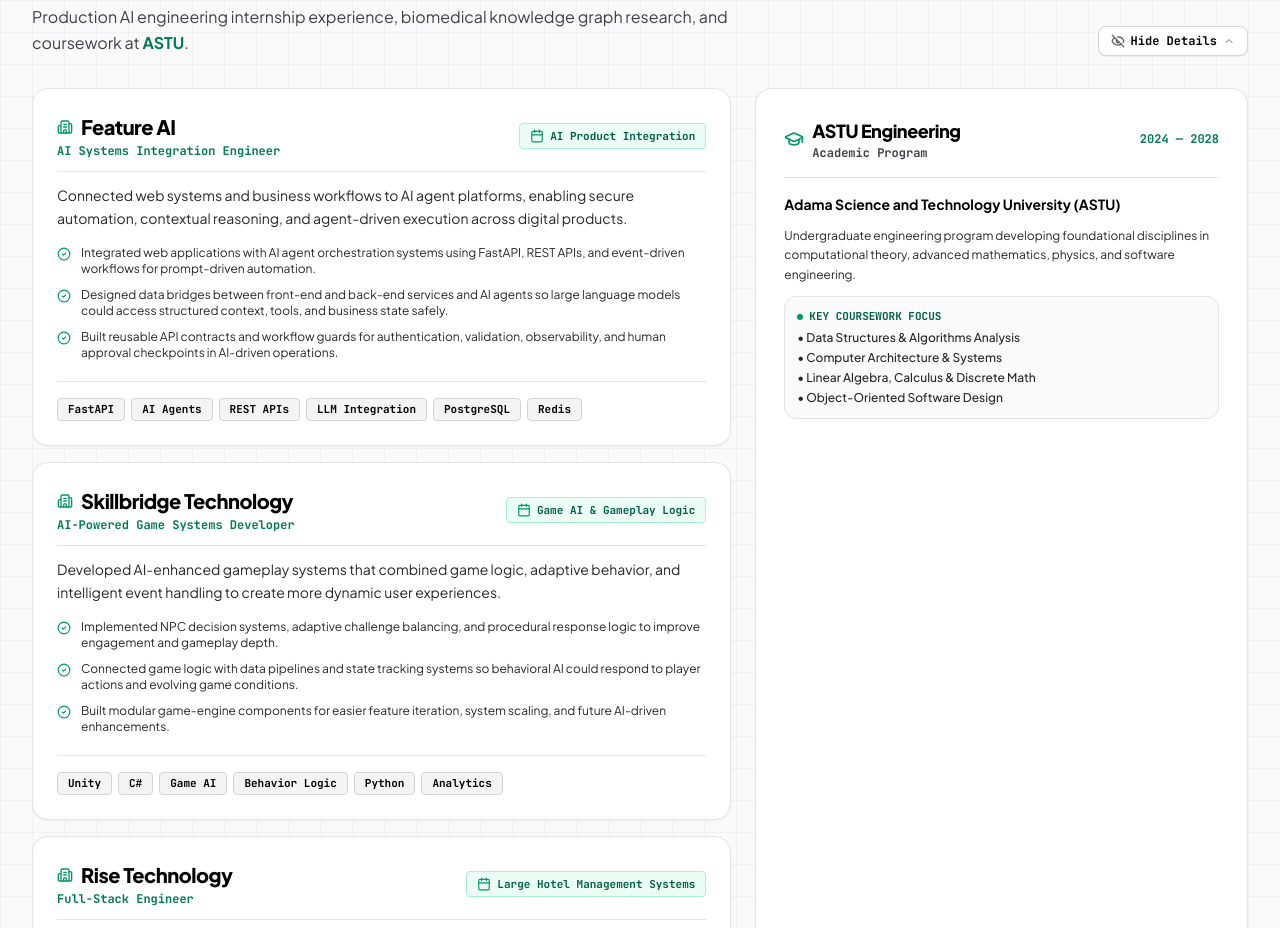
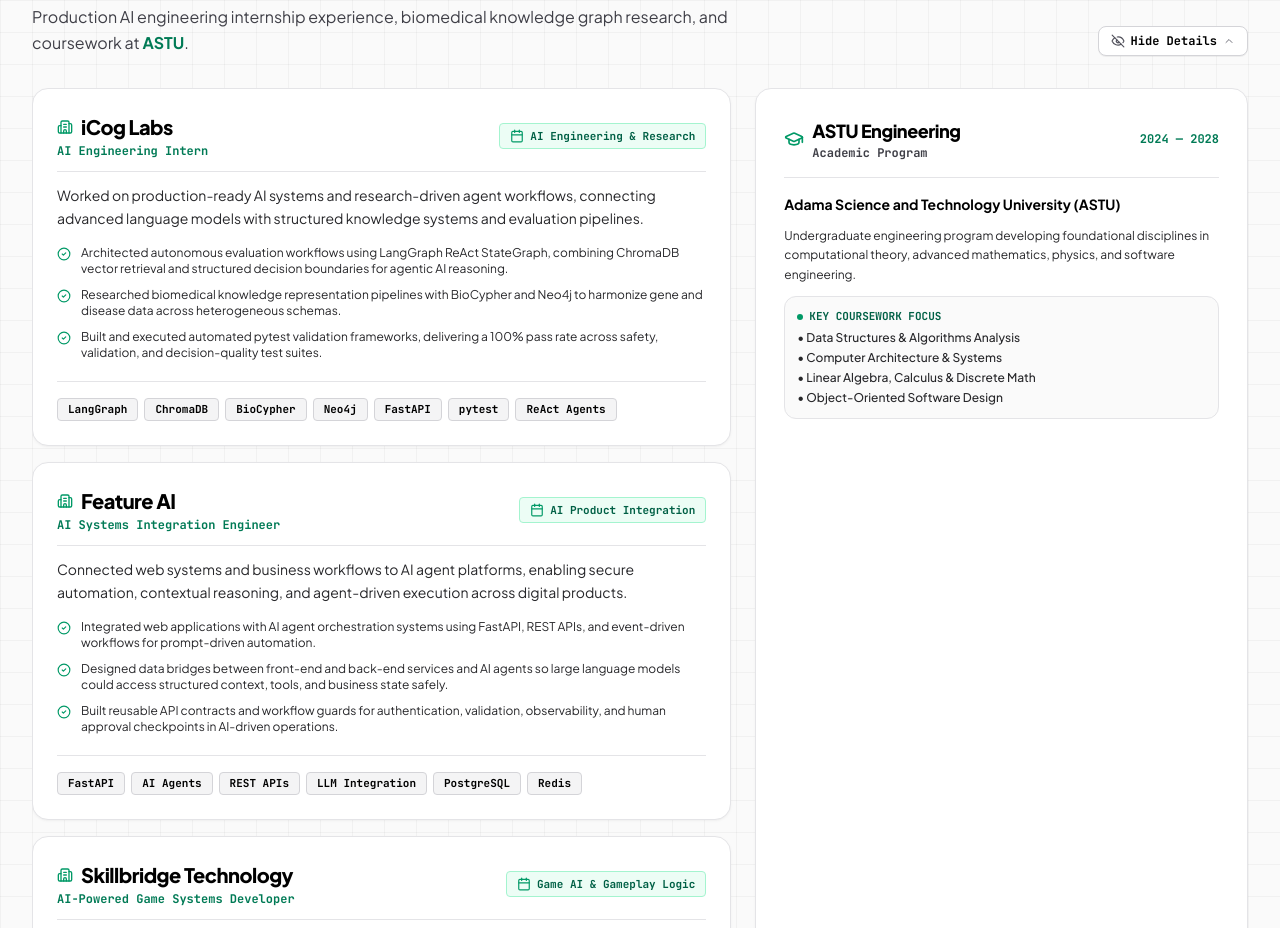
Before and after one commit to 123bruke/portfolio_final, a React (Vite) app: page / in a window 1280 px wide. Shown: the part 11072-12000 px from the top of the page. Built offline with nearby package versions, Linux system fonts and the light colour scheme.

Commit message:
Add the iCog Labs AI engineering experience entry while keeping the other company entries and the ASTU education card.

```diff
--- a/src/components/ExperienceSection.tsx
+++ b/src/components/ExperienceSection.tsx
@@ -16,6 +16,19 @@
 import SectionBorderFrame from './SectionBorderFrame';
 
 const experienceEntries = [
+  {
+    company: 'iCog Labs',
+    role: 'AI Engineering Intern',
+    period: 'AI Engineering & Research',
+    summary:
+      'Worked on production-ready AI systems and research-driven agent workflows, connecting advanced language models with structured knowledge systems and evaluation pipelines.',
+    achievements: [
+      'Architected autonomous evaluation workflows using LangGraph ReAct StateGraph, combining ChromaDB vector retrieval and structured decision boundaries for agentic AI reasoning.',
+      'Researched biomedical knowledge representation pipelines with BioCypher and Neo4j to harmonize gene and disease data across heterogeneous schemas.',
+      'Built and executed automated pytest validation frameworks, delivering a 100% pass rate across safety, validation, and decision-quality test suites.',
+    ],
+    tags: ['LangGraph', 'ChromaDB', 'BioCypher', 'Neo4j', 'FastAPI', 'pytest', 'ReAct Agents'],
+  },
   {
     company: 'Feature AI',
     role: 'AI Systems Integration Engineer',
```
